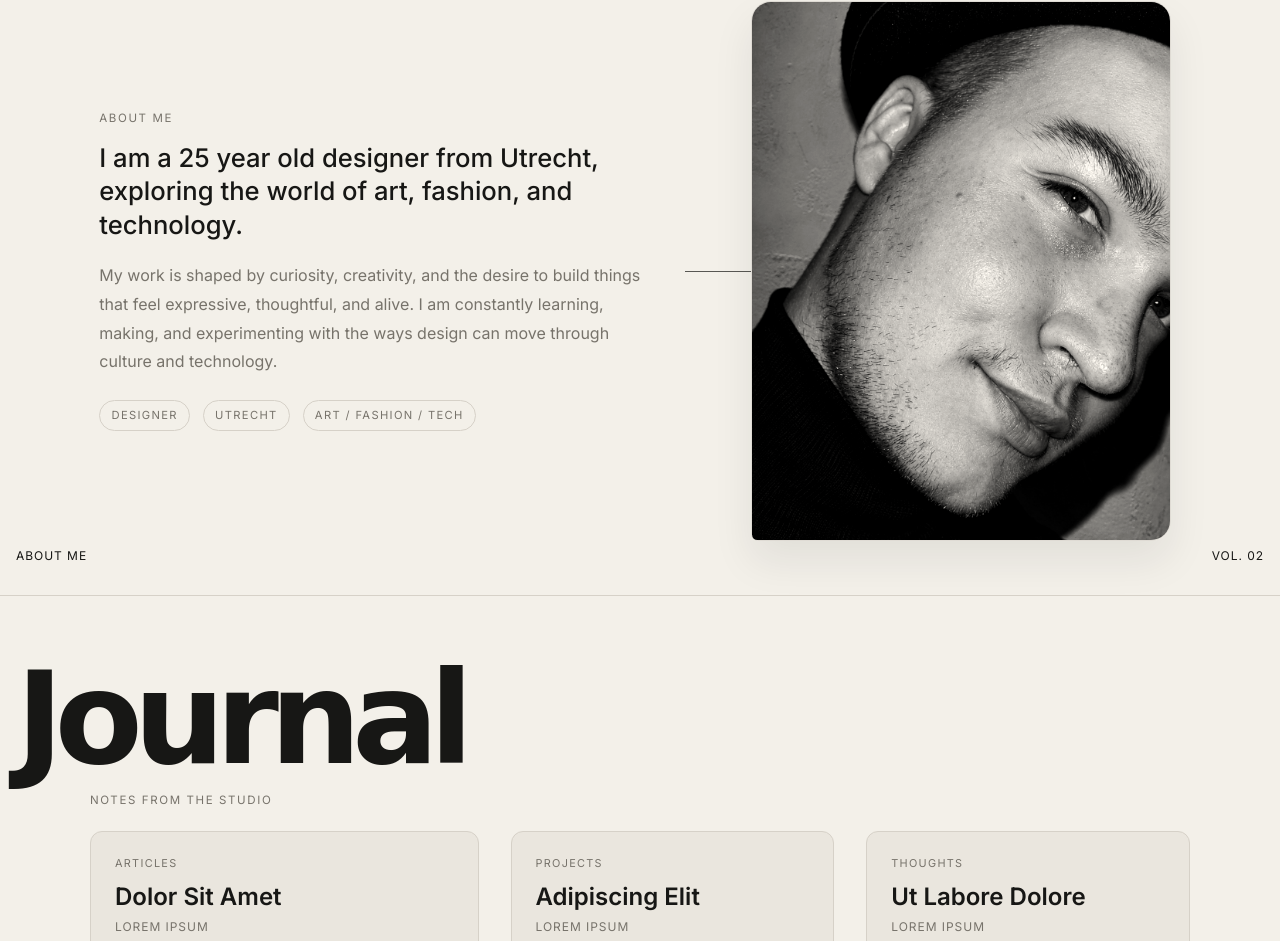
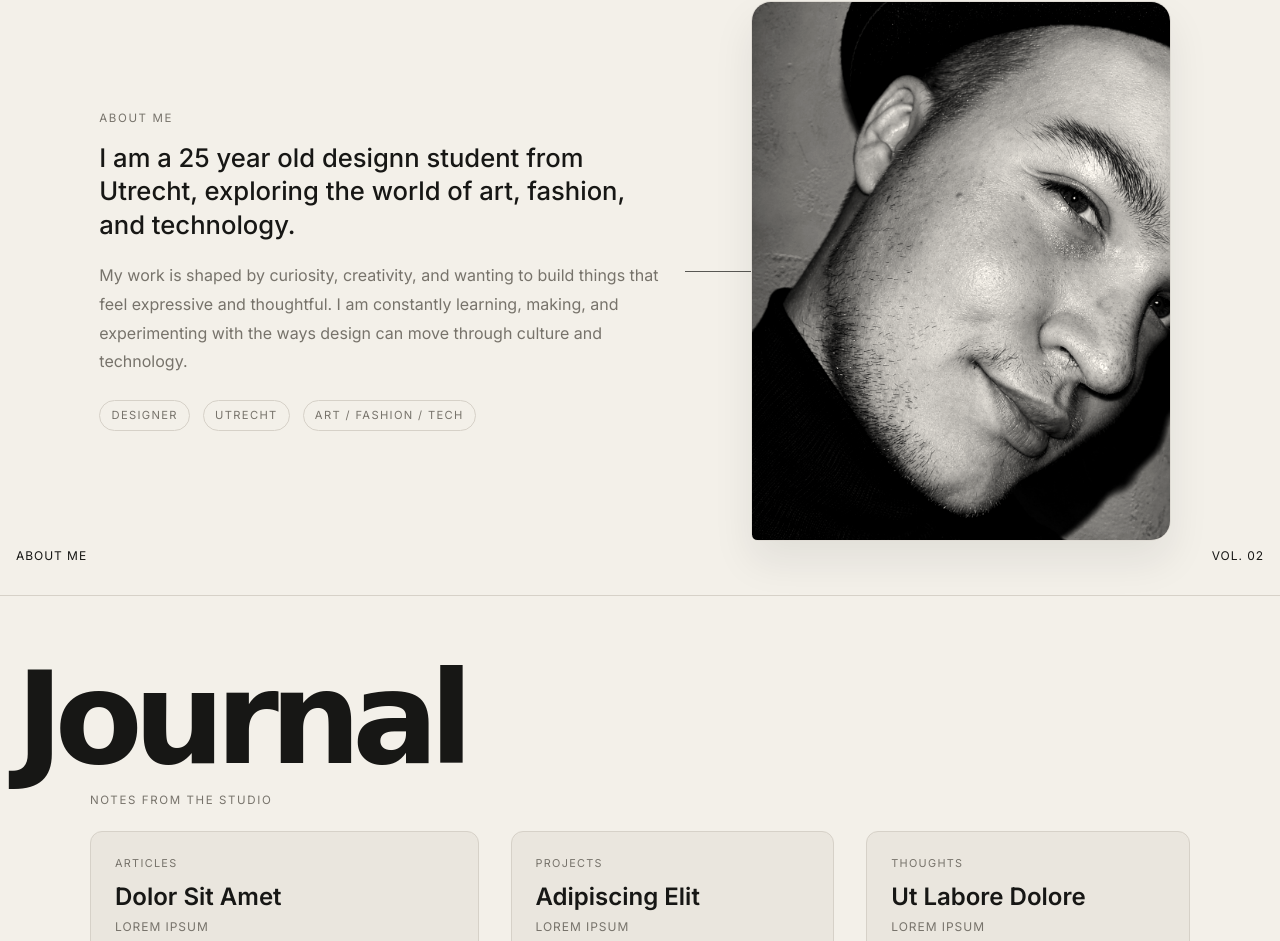
Before and after one commit to justinverbon1234/intro, a plain HTML site: page index.html in a window 1280 px wide. Shown: the part 1006-1947 px from the top of the page. Drawn offline with Linux system fonts and the light colour scheme; a web font is replaced by a local one.

Commit message:
Remove unnecessary entries from .gitignore and update introduction text in index.html

```diff
--- a/index.html
+++ b/index.html
@@ -61,12 +61,12 @@
                     <div class="justin-intro">
                         <p class="eyebrow">About Me</p>
                         <p class="justin-quote">
-                            I am a 25 year old designer from Utrecht, exploring the world of art,
+                            I am a 25 year old designn student from Utrecht, exploring the world of art,
                             fashion, and technology.
                         </p>
                         <p>
-                            My work is shaped by curiosity, creativity, and the desire to build things that
-                            feel expressive, thoughtful, and alive. I am constantly learning, making, and
+                            My work is shaped by curiosity, creativity, and wanting to build things that
+                            feel expressive and thoughtful. I am constantly learning, making, and
                             experimenting with the ways design can move through culture and technology.
                         </p>
 
```
Also changed, not shown: 2 other files.
